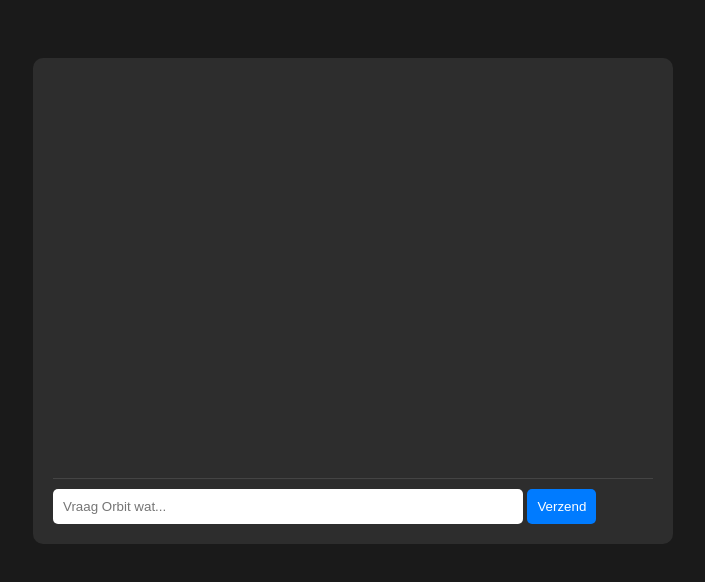
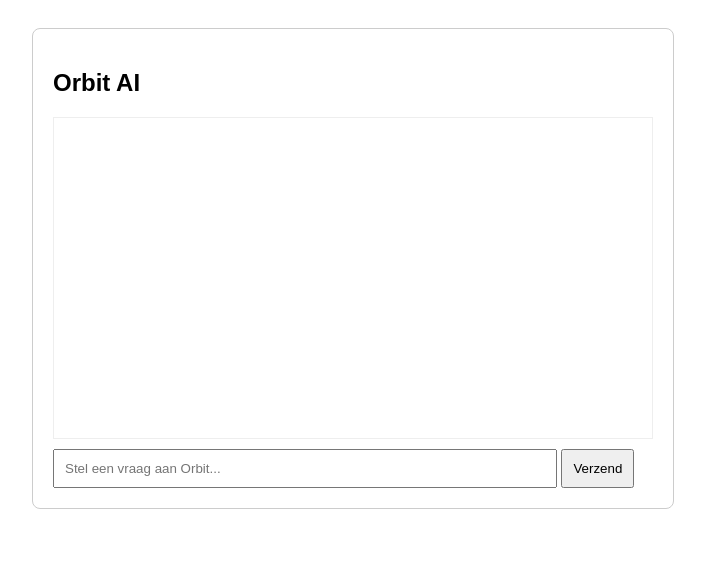
Before and after one commit to Littendekitten/orbit, a plain HTML site: page index.html in a window 1280 px wide. Shown: the whole page, without its empty margins (287-992 px from the left). Drawn offline with Linux system fonts and the light colour scheme.

Commit message:
Update index.html

```diff
--- a/index.html
+++ b/index.html
@@ -2,42 +2,56 @@
 <html lang="nl">
 <head>
     <meta charset="UTF-8">
-    <title>Orbit AI</title>
+    <meta name="viewport" content="width=device-width, initial-scale=1.0">
+    <title>Orbit AI Interface</title>
     <style>
-        body { background: #1a1a1a; color: #fff; font-family: sans-serif; display: flex; justify-content: center; padding-top: 50px; }
-        .chat-box { width: 90%; max-width: 600px; background: #2d2d2d; padding: 20px; border-radius: 10px; }
-        #chat { height: 400px; overflow-y: auto; border-bottom: 1px solid #444; margin-bottom: 10px; }
-        input { width: 75%; padding: 10px; border-radius: 5px; border: none; }
-        button { padding: 10px; background: #007bff; border: none; color: white; cursor: pointer; border-radius: 5px; }
+        body { font-family: sans-serif; display: flex; flex-direction: column; align-items: center; padding: 20px; }
+        #chat-container { width: 100%; max-width: 600px; border: 1px solid #ccc; padding: 20px; border-radius: 8px; }
+        #chat-box { height: 300px; overflow-y: scroll; border: 1px solid #eee; margin-bottom: 10px; padding: 10px; }
+        input { width: 80%; padding: 10px; }
+        button { padding: 10px; cursor: pointer; }
     </style>
 </head>
 <body>
-    <div class="chat-box">
-        <div id="chat"></div>
-        <input type="text" id="userInput" placeholder="Vraag Orbit wat...">
-        <button onclick="send()">Verzend</button>
+
+    <div id="chat-container">
+        <h2>Orbit AI</h2>
+        <div id="chat-box"></div>
+        <input type="text" id="user-input" placeholder="Stel een vraag aan Orbit...">
+        <button onclick="sendMessage()">Verzend</button>
     </div>
 
     <script>
+        // Hier staat je vaste URL!
+        const BACKEND_URL = "https://roaming-travesty-retold.ngrok-free.dev";
 
-        const BACKEND_URL = "https://option-artists-various-thru.trycloudflare.com";
+        async function sendMessage() {
+            const inputField = document.getElementById('user-input');
+            const chatBox = document.getElementById('chat-box');
+            const message = inputField.value;
 
-        async function send() {
-            const input = document.getElementById('userInput');
-            const chat = document.getElementById('chat');
-            const message = input.value;
+            if (!message) return;
 
-            chat.innerHTML += `<p><b>Jij:</b> ${message}</p>`;
-            input.value = '';
+            // Toon eigen bericht
+            chatBox.innerHTML += `<p><b>Jij:</b> ${message}</p>`;
+            inputField.value = '';
 
-            const response = await fetch(`${BACKEND_URL}/chat`, {
-                method: 'POST',
-                headers: {'Content-Type': 'application/json'},
-                body: JSON.stringify({ message: message })
-            });
+            try {
+                const response = await fetch(`${BACKEND_URL}/chat`, {
+                    method: 'POST',
+                    headers: { 'Content-Type': 'application/json' },
+                    body: JSON.stringify({ message: message })
+                });
 
-            const data = await response.json();
-            chat.innerHTML += `<p><b>Orbit:</b> ${data.reply}</p>`;
+                const data = await response.json();
+
+                // Toon antwoord van Orbit
+                chatBox.innerHTML += `<p><b>Orbit:</b> ${data.reply}</p>`;
+                chatBox.scrollTop = chatBox.scrollHeight;
+            } catch (error) {
+                chatBox.innerHTML += `<p style="color:red;"><b>Fout:</b> Kan geen verbinding maken met Orbit.</p>`;
+                console.error("Error:", error);
+            }
         }
     </script>
 </body>
```
